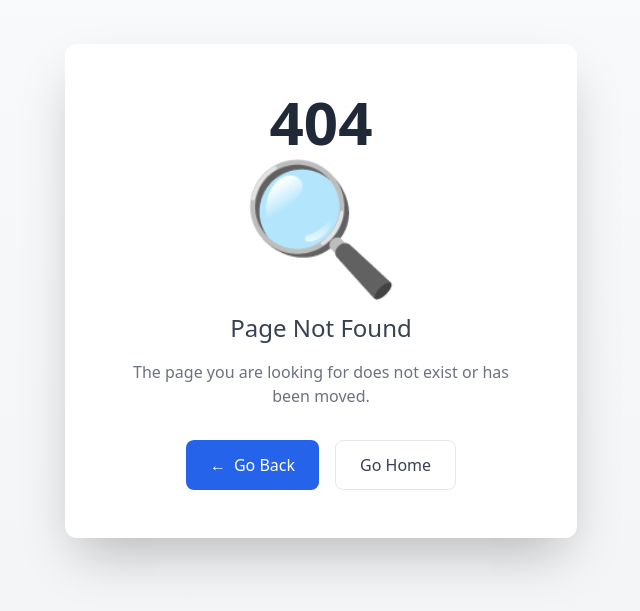
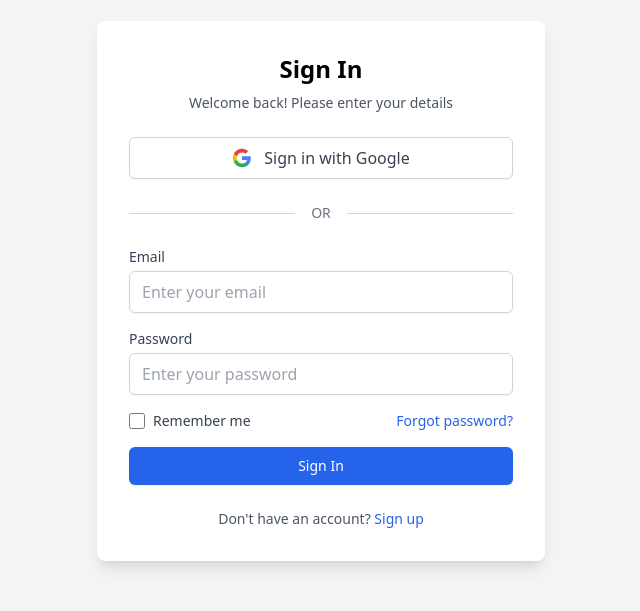
Before and after one commit to Gbolahan007/your-app-api, a React (Vite) app: page /signup in a window 1280 px wide. Before the commit this address had no page. Shown: the part 109-720 px from the top of the page, without its empty margins (319-959 px from the left). Built offline with nearby package versions, Linux system fonts and the light colour scheme; a web font is replaced by a local one.

Commit message:
added login page

```diff
--- a/src/App.jsx
+++ b/src/App.jsx
@@ -12,6 +12,7 @@
 import { Toaster } from "react-hot-toast";
 import { ModalProvider } from "./contexts/ModalProvider";
 import Checkout from "./pages/Checkout"; // ✅ Import Checkout Page
+import SignInSignUp from "./pages/sign up/SignInSignUp";
 
 const queryClient = new QueryClient({
   defaultOptions: {
@@ -42,6 +43,7 @@
               <Route path="/checkout" element={<Checkout />} />
             </Route>
             <Route path="*" element={<PageNotFound />} />
+            <Route path="/signup" element={<SignInSignUp />} />
           </Routes>
         </BrowserRouter>
       </ModalProvider>
--- a/src/Login.jsx
+++ b/src/Login.jsx
@@ -1,6 +1,12 @@
+import { useNavigate } from "react-router-dom";
+
 function Login() {
+  const navigate = useNavigate();
   return (
-    <button className="rounded-lg bg-green-500 px-6 py-2 font-semibold text-white shadow-md transition-all duration-300 hover:bg-green-700 hover:shadow-lg focus:outline-none focus:ring-2 focus:ring-green-400 focus:ring-opacity-50">
+    <button
+      onClick={() => navigate("/signup")}
+      className="rounded-lg bg-green-500 px-6 py-2 font-semibold text-white shadow-md transition-all duration-300 hover:bg-green-700 hover:shadow-lg focus:outline-none focus:ring-2 focus:ring-green-400 focus:ring-opacity-50"
+    >
       Login
     </button>
   );
--- a/src/cart/Cart.jsx
+++ b/src/cart/Cart.jsx
@@ -120,7 +120,7 @@
           </div>
           <button
             onClick={() => {
-              navigate("/checkout");
+              navigate("/signup");
               setShowModal(false);
             }}
             className="w-full rounded bg-green-500 py-2 text-white transition-colors hover:bg-green-700"
--- a/src/pages/checkout/ShippingForm.jsx
+++ b/src/pages/checkout/ShippingForm.jsx
@@ -15,7 +15,7 @@
       <div className="mb-6 grid grid-cols-1 gap-4 md:grid-cols-2">
         {/* First Name */}
         <div>
-          <label className="mb-2 text-gray-700" htmlFor="firstName">
+          <label className="mb-2 block text-gray-700" htmlFor="firstName">
             First Name
           </label>
           <input
--- /dev/null
+++ b/src/pages/sign up/SignInSignUp.jsx
@@ -0,0 +1,159 @@
+import { useState } from "react";
+
+const SignInSignUp = () => {
+  const [isSignIn, setIsSignIn] = useState(true);
+  const [email, setEmail] = useState("");
+  const [password, setPassword] = useState("");
+
+  const handleSubmit = (e) => {
+    e.preventDefault();
+    // Handle form submission logic here
+    console.log(isSignIn ? "Signing in with:" : "Signing up with:", {
+      email,
+      password,
+    });
+  };
+
+  const handleGoogleAuth = () => {
+    // Handle Google authentication here
+    console.log("Authenticating with Google...");
+  };
+
+  return (
+    <div className="flex min-h-screen items-center justify-center bg-gray-100">
+      <div className="w-full max-w-md space-y-6 rounded-lg bg-white p-8 shadow-lg">
+        <div className="text-center">
+          <h1 className="text-2xl font-bold">
+            {isSignIn ? "Sign In" : "Create Account"}
+          </h1>
+          <p className="mt-2 text-sm text-gray-600">
+            {isSignIn
+              ? "Welcome back! Please enter your details"
+              : "Start your journey with us today"}
+          </p>
+        </div>
+
+        <button
+          onClick={handleGoogleAuth}
+          className="flex w-full items-center justify-center space-x-3 rounded-md border border-gray-300 bg-white px-4 py-2 text-gray-700 shadow-sm hover:bg-gray-50 focus:outline-none focus:ring-2 focus:ring-blue-500 focus:ring-offset-2"
+        >
+          <svg className="h-5 w-5" viewBox="0 0 24 24">
+            <path
+              fill="#4285F4"
+              d="M22.56 12.25c0-.78-.07-1.53-.2-2.25H12v4.26h5.92c-.26 1.37-1.04 2.53-2.21 3.31v2.77h3.57c2.08-1.92 3.28-4.74 3.28-8.09z"
+            />
+            <path
+              fill="#34A853"
+              d="M12 23c2.97 0 5.46-.98 7.28-2.66l-3.57-2.77c-.98.66-2.23 1.06-3.71 1.06-2.86 0-5.29-1.93-6.16-4.53H2.18v2.84C3.99 20.53 7.7 23 12 23z"
+            />
+            <path
+              fill="#FBBC05"
+              d="M5.84 14.09c-.22-.66-.35-1.36-.35-2.09s.13-1.43.35-2.09V7.07H2.18C1.43 8.55 1 10.22 1 12s.43 3.45 1.18 4.93l2.85-2.22.81-.62z"
+            />
+            <path
+              fill="#EA4335"
+              d="M12 5.38c1.62 0 3.06.56 4.21 1.64l3.15-3.15C17.45 2.09 14.97 1 12 1 7.7 1 3.99 3.47 2.18 7.07l3.66 2.84c.87-2.6 3.3-4.53 6.16-4.53z"
+            />
+          </svg>
+          <span>
+            {isSignIn ? "Sign in with Google" : "Sign up with Google"}
+          </span>
+        </button>
+
+        <div className="flex items-center justify-center">
+          <div className="h-px w-full bg-gray-300"></div>
+          <div className="px-4 text-sm text-gray-500">OR</div>
+          <div className="h-px w-full bg-gray-300"></div>
+        </div>
+
+        <form onSubmit={handleSubmit} className="space-y-4">
+          <div>
+            <label
+              htmlFor="email"
+              className="block text-sm font-medium text-gray-700"
+            >
+              Email
+            </label>
+            <input
+              id="email"
+              name="email"
+              type="email"
+              required
+              value={email}
+              onChange={(e) => setEmail(e.target.value)}
+              className="mt-1 block w-full rounded-md border border-gray-300 px-3 py-2 shadow-sm focus:border-blue-500 focus:ring-blue-500"
+              placeholder="Enter your email"
+            />
+          </div>
+
+          <div>
+            <label
+              htmlFor="password"
+              className="block text-sm font-medium text-gray-700"
+            >
+              Password
+            </label>
+            <input
+              id="password"
+              name="password"
+              type="password"
+              required
+              value={password}
+              onChange={(e) => setPassword(e.target.value)}
+              className="mt-1 block w-full rounded-md border border-gray-300 px-3 py-2 shadow-sm focus:border-blue-500 focus:ring-blue-500"
+              placeholder="Enter your password"
+            />
+          </div>
+
+          {isSignIn && (
+            <div className="flex items-center justify-between">
+              <div className="flex items-center">
+                <input
+                  id="remember-me"
+                  name="remember-me"
+                  type="checkbox"
+                  className="h-4 w-4 rounded border-gray-300 text-blue-600 focus:ring-blue-500"
+                />
+                <label
+                  htmlFor="remember-me"
+                  className="ml-2 block text-sm text-gray-700"
+                >
+                  Remember me
+                </label>
+              </div>
+              <div className="text-sm">
+                <a
+                  href="#"
+                  className="font-medium text-blue-600 hover:text-blue-500"
+                >
+                  Forgot password?
+                </a>
+              </div>
+            </div>
+          )}
+
+          <button
+            type="submit"
+            className="flex w-full justify-center rounded-md border border-transparent bg-blue-600 px-4 py-2 text-sm font-medium text-white shadow-sm hover:bg-blue-700 focus:outline-none focus:ring-2 focus:ring-blue-500 focus:ring-offset-2"
+          >
+            {isSignIn ? "Sign In" : "Sign Up"}
+          </button>
+        </form>
+
+        <div className="text-center text-sm">
+          <p className="text-gray-600">
+            {isSignIn ? "Don't have an account? " : "Already have an account? "}
+            <button
+              onClick={() => setIsSignIn(!isSignIn)}
+              className="font-medium text-blue-600 hover:text-blue-500"
+            >
+              {isSignIn ? "Sign up" : "Sign in"}
+            </button>
+          </p>
+        </div>
+      </div>
+    </div>
+  );
+};
+
+export default SignInSignUp;
```
